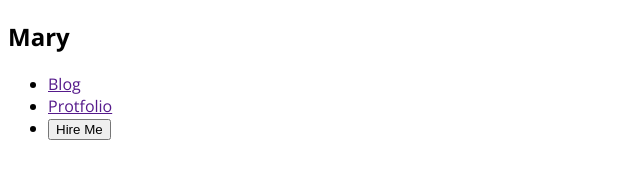
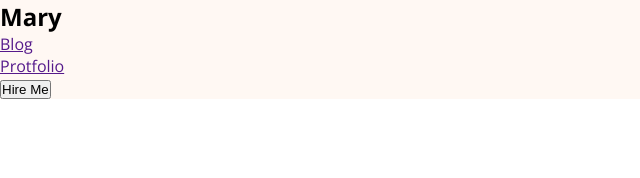
Before and after one commit to Masud-Rana5046/Hero-protfilio-practice, a plain HTML site: page index.html in a window 1280 px wide. Shown: the whole page, without its empty margins (0-640 px from the left). Drawn offline with nearby package versions, Linux system fonts and the light colour scheme.

Commit message:
added margin, paddiung

```diff
--- a/style/protfoloi.css
+++ b/style/protfoloi.css
@@ -1,7 +1,15 @@
-
+*{
+    margin: 0;
+    padding: 0;
+    box-sizing: border-box;
+}
 
 .font-open-sans {
   font-family: "Open Sans", sans-serif;
   font-optical-sizing: auto;
 
 }
+
+header{
+    background-color: #FFF8F3;
+}
```
